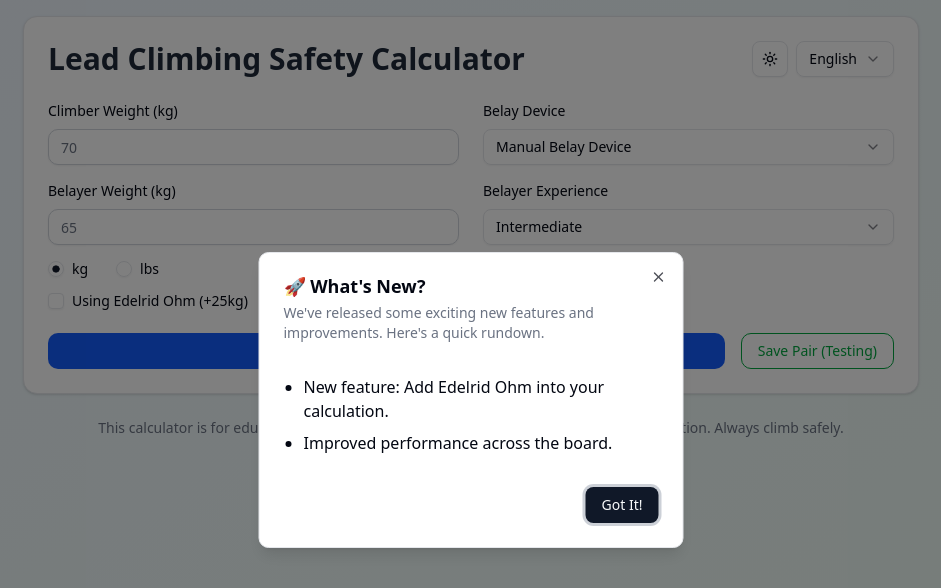
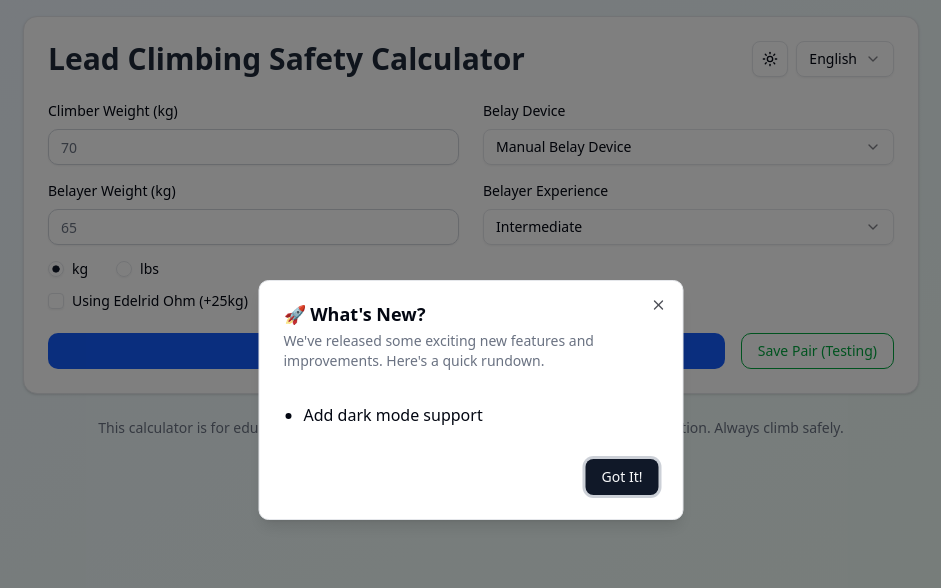
Before and after one commit to xk2800/weight-difference-rule-climbing, a Next.js app: page / in a window 1280 px wide. Shown: the top 588 px of the page, without its empty margins (169-1110 px from the left). Built offline with nearby package versions, Linux system fonts and the light colour scheme.

Commit message:
update modal

```diff
--- a/components/Updates/UpdateModal.tsx
+++ b/components/Updates/UpdateModal.tsx
@@ -29,8 +29,9 @@ export function UpdateModal({ isOpen, onClose, version }: UpdateModalProps) {
         <div className="py-4">
           {/* Add your update details here */}
           <ul className="list-disc space-y-2 pl-5">
-            <li>New feature: Add Edelrid Ohm into your calculation.</li>
-            <li>Improved performance across the board.</li>
+            <li>Add dark mode support</li>
+            {/* <li>New feature: Add Edelrid Ohm into your calculation.</li>
+            <li>Improved performance across the board.</li> */}
             {/* <li>Fixed a bug with the contact form.</li> */}
           </ul>
         </div>
```
